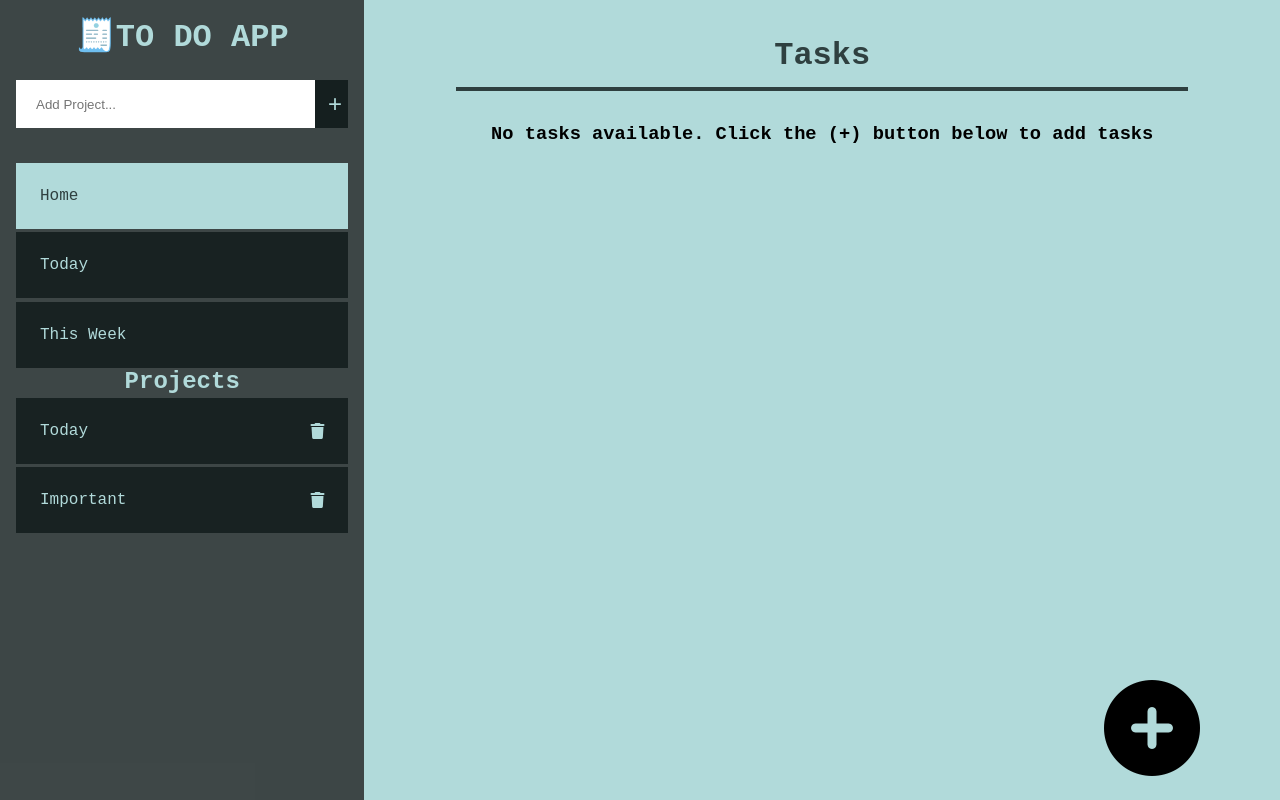
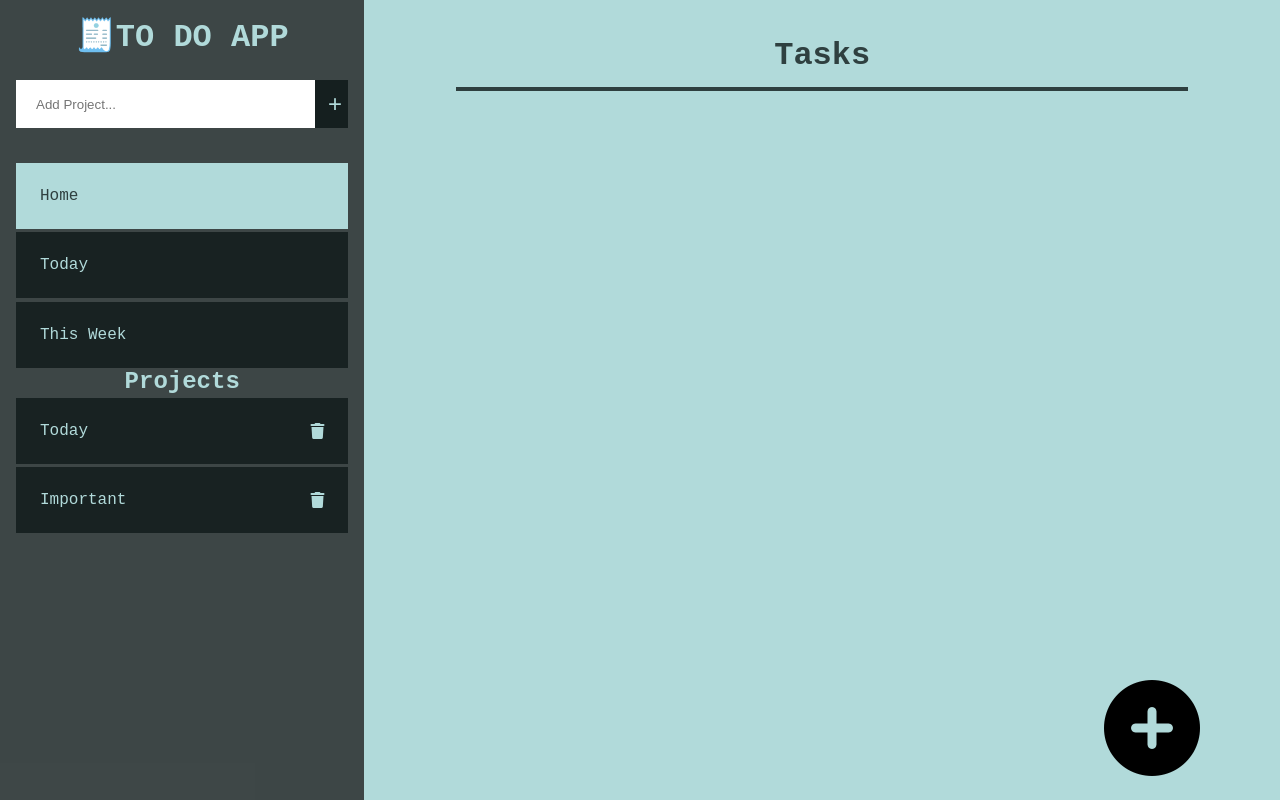
Before and after one commit to obre-bjorn/To-Do-App, a website built with webpack: page dist/index.html in a window 1280 px wide. Both pictures are taken after a click on the element "Home". Built offline with nearby package versions, Linux system fonts and the light colour scheme.

Commit message:
solve menu

```diff
--- a/src/index.js
+++ b/src/index.js
@@ -1,6 +1,6 @@
 import { createStorage,saveProject } from "./modules/storage.js";
 import { ToDoList } from "./modules/toDoList.js";
-import { addProject as ad } from "./modules/UI.js";
+import { addProject as ad,setActiveTask,clearContainer,TaskView } from "./modules/UI.js";
 
 
 let list = new ToDoList()
@@ -137,7 +137,40 @@ export function getItemById(element, item) {
     }
 
 
-
 }
 
+
+//  ^ Menu display
+let menu = [...document.querySelectorAll('.menu')]
+
+menu.forEach(button =>  {
+    button.addEventListener('click',displayMenuTask)
+}
+
+ )
+
+
+ function displayMenuTask(element){
+    let taskContainer = document.getElementById('task-container')
+    let elementTarget = element.target
+
+    // console.log(elementTarget.id)
+    if(elementTarget.id === "home"){
+        if (elementTarget.classList.contains('active')){
+            return
+        };
+        setActiveTask(element)
+        clearContainer(taskContainer)
+        let todos = list.getAllTasks()
+        console.log(todos)
+        todos.forEach(todo=>{
+            console.log(todo)
+            TaskView(todo.id,todo.title,todo.description,todo.priority,todo.dueDate)
+        })
+
+    }
+
+ }
+
+
 // list.addProject("Laundry")
--- a/src/modules/UI.js
+++ b/src/modules/UI.js
@@ -7,7 +7,7 @@ import { getItemById,deleteProject, deleteTask } from "../index";
 import { getList } from "../index";
 
 
-function TaskView(id, title, description,priority,dueDate,remainingDays){
+export function TaskView(id, title, description,priority,dueDate,remainingDays){
     let taskContainer = document.getElementById('task-container')
 
     let taskHtml = `
@@ -185,9 +185,6 @@ function TaskView(id, title, description,priority,dueDate,remainingDays){
 
                     })
 
-
-
-    return
 }
 
 
@@ -245,6 +242,8 @@ function displayTasks(element) {
         return
     }
 
+
+            // & TO CHANGE ASAP!
             setActiveTask(element)
             clearContainer(taskContainer)
             let activeProject = document.querySelector('.project.active')
@@ -268,11 +267,7 @@ function displayTasks(element) {
 
 
 // display all Tasks
-let home = document.querySelector(`#home`)
 
-home.addEventListener('click',function(e){
-    setActiveTask(e)
-})
 
 
 
@@ -292,4 +287,4 @@ function setActiveTask(element) {
 
 
 
-export { eventListeners, displayTasks, addProject, addTask }
+export { eventListeners, displayTasks, addProject, addTask,setActiveTask,clearContainer }
--- a/src/modules/toDoList.js
+++ b/src/modules/toDoList.js
@@ -36,6 +36,16 @@ export class ToDoList {
     getProjects() {
         return this.projects
     }
+
+    getAllTasks(){
+        let tasks= []
+        this.projects.forEach(project=>{
+            project.getTasks().forEach(task=>{
+                tasks.push(task)
+            })
+        })
+        return tasks
+    }
 }
 
 // let toDos = new ToDoList()
```
Also changed, not shown: dist/index.html.
